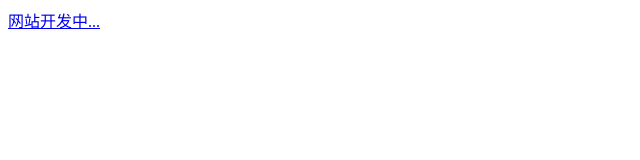
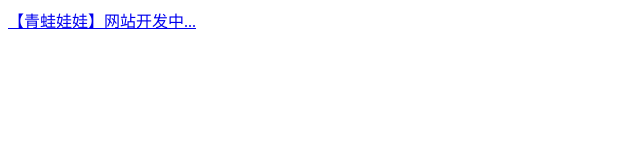
Before and after one commit to BethelDEV/web-page-test, a plain HTML site: page index.html in a window 1280 px wide. Shown: the whole page, without its empty margins (0-640 px from the left). Drawn offline with Linux system fonts and the light colour scheme.

Commit message:
Update index.html

```diff
--- a/index.html
+++ b/index.html
@@ -1,4 +1,4 @@
 <html>
 <body>
-<p><a href="https://wwww.bitboot.org">网站开发中...</a>
+<p><a href="https://www.bitboot.org">【青蛙娃娃】网站开发中...</a>
 </html>
```
